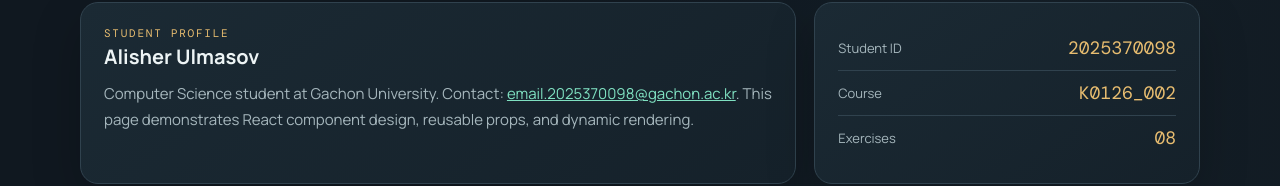
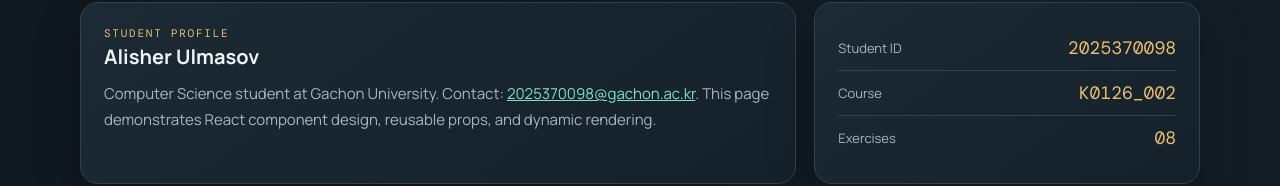
Before and after one commit to alisherIce/Web-Programming, a plain HTML site: page Week 11/Week-11-01-React-Components-Props.html in a window 1280 px wide. Shown: the part 496-682 px from the top of the page. Drawn offline with nearby package versions, Linux system fonts and the light colour scheme.

Commit message:
Correct student email address

```diff
--- a/Week 11/Week-11-01-React-Components-Props.html
+++ b/Week 11/Week-11-01-React-Components-Props.html
@@ -27,7 +27,7 @@
 <p class="lead">A practical collection of reusable React components, data-driven interfaces, and component composition. Each task includes a working demonstration and a look at the implementation.</p>
 <div class="chips"><span class="chip">Gachon University</span><span class="chip">Computer Science</span><span class="chip">React 18 + JSX</span><span class="chip">Submission 11-01</span></div>
 <div class="hero-grid">
-<div class="hero-card"><div class="eyebrow">STUDENT PROFILE</div><strong>Alisher Ulmasov</strong><p>Computer Science student at Gachon University. Contact: <a href="mailto:email.2025370098@gachon.ac.kr">email.2025370098@gachon.ac.kr</a>. This page demonstrates React component design, reusable props, and dynamic rendering.</p></div>
+<div class="hero-card"><div class="eyebrow">STUDENT PROFILE</div><strong>Alisher Ulmasov</strong><p>Computer Science student at Gachon University. Contact: <a href="mailto:2025370098@gachon.ac.kr">2025370098@gachon.ac.kr</a>. This page demonstrates React component design, reusable props, and dynamic rendering.</p></div>
 <div class="hero-card"><div class="hero-stat"><span>Student ID</span><b>2025370098</b></div><div class="hero-stat"><span>Course</span><b>K0126_002</b></div><div class="hero-stat"><span>Exercises</span><b>08</b></div></div>
 </div>
 </header>
```
